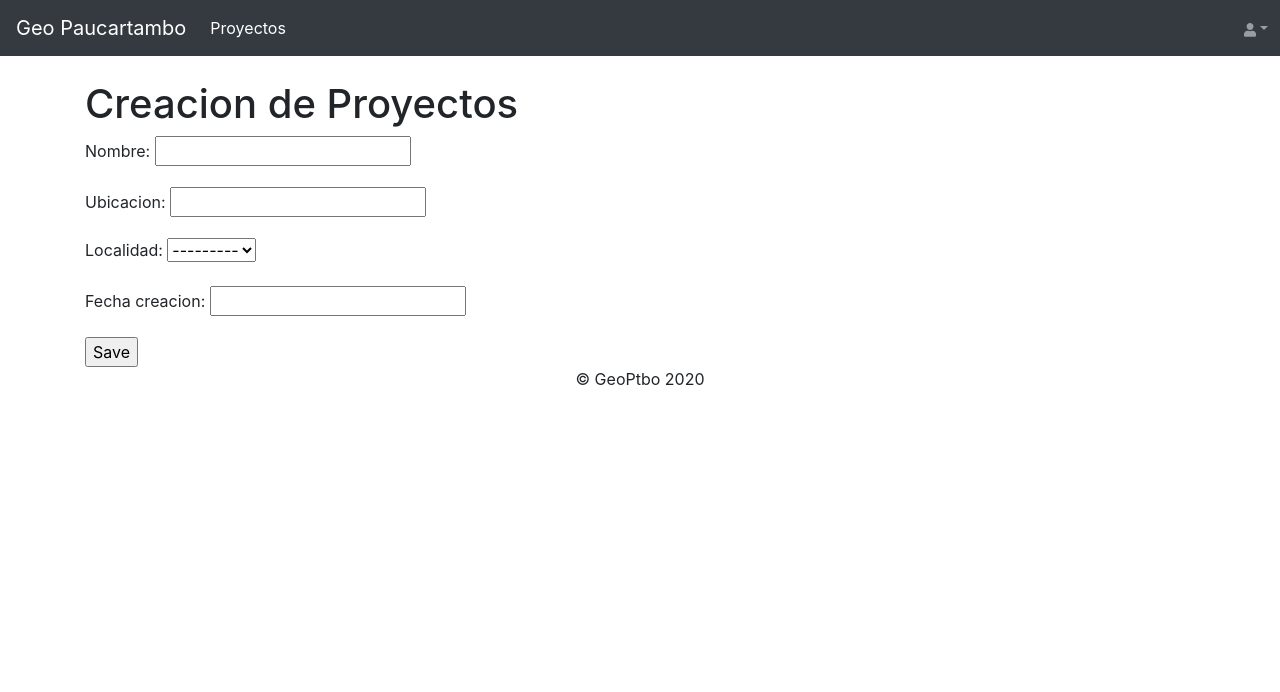
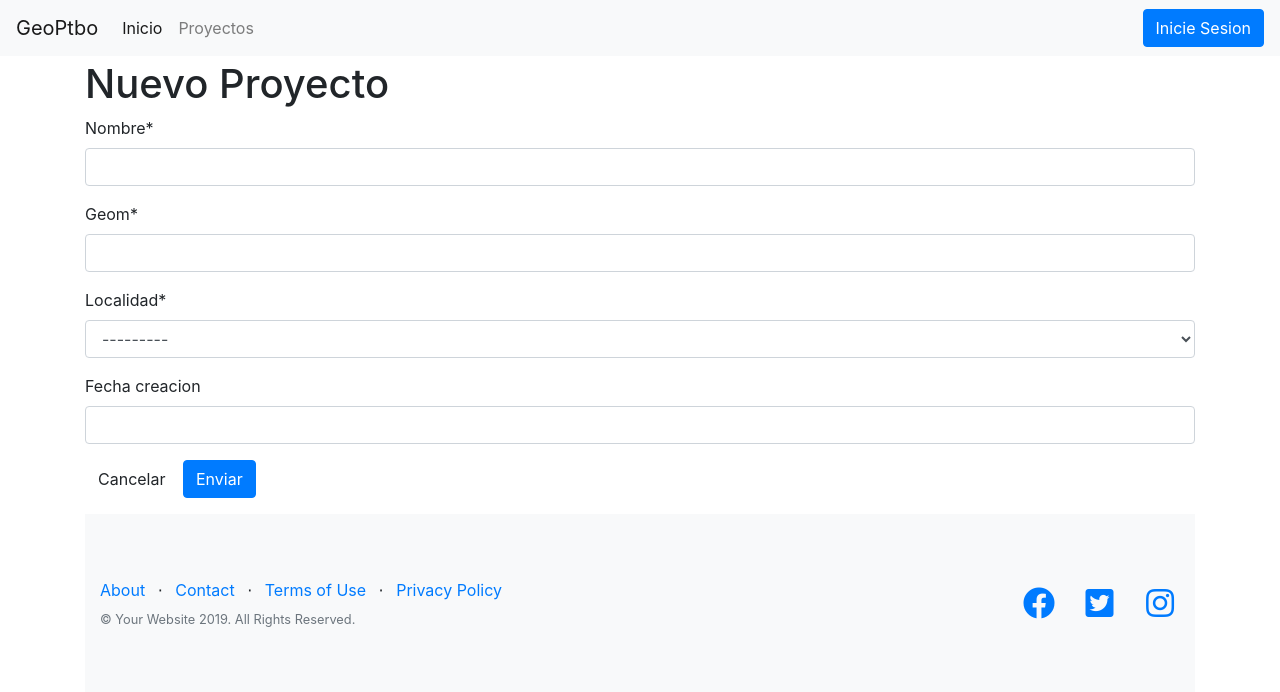
Before and after one commit to YecoG23/geoPortalPtbo, a Django app: page /proyectos/add in a window 1280 px wide. Shown: the top 692 px of the page. Run offline with Django 3.2, Linux system fonts and the light colour scheme; data that the repository does not hold is empty; some libraries are stand-ins or nearby versions.

Commit message:
base html almost ok

```diff
--- a/geoPortalPtbo/urls.py
+++ b/geoPortalPtbo/urls.py
@@ -17,8 +17,15 @@ from django.contrib import admin
 from django.urls import path, include
 from django.views.generic import TemplateView
 
+from djgeojson.views import GeoJSONLayerView
+
+from projectLocation.models import Proyecto
+
 urlpatterns = [
     path('admin/', admin.site.urls),
     path('',TemplateView.as_view(template_name='index.html'), name='home'),
-    path('proyectos/',include('projectLocation.urls'))
+    path('proyectos/',include('projectLocation.urls')),
+
+    ##URL GEOJSON
+    path('data',GeoJSONLayerView.as_view(model=Proyecto), name='data')
 ]
--- a/projectLocation/forms.py
+++ b/projectLocation/forms.py
@@ -1,6 +1,9 @@
 from django.forms import ModelForm
 from django.forms.models import ModelChoiceField, ModelMultipleChoiceField
 from django.contrib.gis import forms
+
+from leaflet.forms.widgets import LeafletWidget
+from leaflet.forms.fields import PointField
 
 from .models import Localidad, Proyecto
 
@@ -12,12 +15,24 @@ class LocalidadForm(ModelForm):
 		model = Localidad
 		exclude = '__all__'
 
+
+LEAFLET_WIDGET_ATTRS = {
+    'map_height': '600px',
+    'default_lat':'-10.774303',
+    'default_lon':'-75.813227',
+    'default_zoom':'10',
+    # 'map_width': '100%',
+    # 'display_raw': 'true',
+    # 'map_srid': 4326,
+}
+
 class ProyectoForm(ModelForm):
+	# geom = PointField()
 
 	class Meta:
 		model = Proyecto
 		exclude = '__all__'
 		widgets = {
-			#'projeto': Select(choices = list(Projeto.objects.filter(profile__user__username=current_user.username).values_list('id','nome')) ) ,
-			'ubicacion': forms.OSMWidget(attrs={'map_width': 800, 'map_height': 500}),
+			# 'geom': forms.OSMWidget(attrs=LEAFLET_WIDGET_ATTRS),
+			'geom':LeafletWidget()
 		}
--- a/projectLocation/models.py
+++ b/projectLocation/models.py
@@ -14,7 +14,7 @@ class Localidad (models.Model):
 
 class Proyecto (gismodels.Model):
 	nombre = models.CharField(max_length=100)
-	ubicacion = gismodels.PointField()
+	geom = gismodels.PointField()
 	localidad = models.ForeignKey(Localidad,on_delete=models.CASCADE)
 	fecha_creacion = models.DateField(blank=True)
 
--- a/projectLocation/urls.py
+++ b/projectLocation/urls.py
@@ -2,7 +2,10 @@ from django.urls import path
 
 from .views import LocalidadCreateView, ProyectoCreateView
 
+
 urlpatterns = [
 	path('localidad/add',LocalidadCreateView.as_view(), name='add_localidad'),
 	path('add',ProyectoCreateView.as_view(), name='add_proyecto'),
+
+
 ]
--- a/templates/base.html
+++ b/templates/base.html
@@ -1,4 +1,6 @@
 {% load static %}
+
+{% load leaflet_tags %}
 
 <!DOCTYPE html>
 <html lang="es">
@@ -15,29 +17,9 @@
   <link rel="shortcut icon" type="image/png" href="{% static 'img/favicon.ico' %}"/>
 
   <style>
-
-
-    .bd-placeholder-img {
-      font-size: 1.125rem;
-      text-anchor: middle;
-      -webkit-user-select: none;
-      -moz-user-select: none;
-      -ms-user-select: none;
-      user-select: none;
-    }
-
-    body {
-      padding-top: 5rem;
-    }
-    .starter-template {
-      padding: 3rem 1.5rem;
-      text-align: center;
-    }
-
-    @media (min-width: 768px) {
-      .bd-placeholder-img-lg {
-        font-size: 3.5rem;
-      }
+    footer.footer {
+      padding-top: 4rem;
+      padding-bottom: 4rem;
     }
   </style>
 
@@ -56,34 +38,56 @@
   integrity="sha512-gZwIG9x3wUXg2hdXF6+rVkLF/0Vi9U8D2Ntg4Ga5I5BZpVkVxlJWbSQtXPSiUTtC0TjtGOmxa1AJPuV0CPthew=="
   crossorigin=""></script>
 
+  <!-- Font Awesome Icons -->
+  <link href="https://cdnjs.cloudflare.com/ajax/libs/font-awesome/5.12.1/css/all.min.css" rel="stylesheet" type="text/css">
+
+  <!-- JQuery -->
+  <script src="https://ajax.googleapis.com/ajax/libs/jquery/3.2.1/jquery.min.js"></script>
+
+  {% leaflet_js plugins="forms" %}
+  {% leaflet_css plugins="forms" %}
+
+  {% block page_css_datepicker %}
+  {% endblock %}
+
   {{ form.media }}
 </head>
 
 <body>
-
-  <nav class="navbar navbar-expand-md navbar-dark bg-dark fixed-top">
-    <a class="navbar-brand" href="{% url 'home' %}">Geo Paucartambo</a>
-    <button class="navbar-toggler" type="button" data-toggle="collapse" data-target="#navbarsExampleDefault" aria-controls="navbarsExampleDefault" aria-expanded="false" aria-label="Toggle navigation">
+  <nav class="mb-1 navbar navbar-expand-lg navbar-light bg-light">
+    <a class="navbar-brand" href="#">GeoPtbo</a>
+    <button class="navbar-toggler" type="button" data-toggle="collapse" data-target="#navbarSupportedContent-333"
+    aria-controls="navbarSupportedContent-333" aria-expanded="false" aria-label="Toggle navigation">
     <span class="navbar-toggler-icon"></span>
   </button>
-
-    <div class="collapse navbar-collapse" id="navbarsExampleDefault">
+  <div class="collapse navbar-collapse" id="navbarSupportedContent-333">
     <ul class="navbar-nav mr-auto">
       <li class="nav-item active">
-          <a class="nav-link" href="{% url 'add_proyecto' %}">Proyectos <span class="sr-only">(current)</span></a>
+        <a class="nav-link" href="#">Inicio
+          <span class="sr-only">(current)</span>
+        </a>
+      </li>
+      <li class="nav-item">
+        <a class="nav-link" href="#">Proyectos</a>
       </li>
     </ul>
-      <ul class="navbar-nav ml-auto">
+    <ul class="navbar-nav ml-auto nav-flex-icons">
+      {% if request.user.is_authenticated %}
       <li class="nav-item dropdown">
-          <a class="nav-link dropdown-toggle" id="userDropdown" href="#" role="button" data-toggle="dropdown" aria-haspopup="true" aria-expanded="false"><svg class="svg-inline--fa fa-user fa-w-14 fa-fw" aria-hidden="true" focusable="false" data-prefix="fas" data-icon="user" role="img" xmlns="http://www.w3.org/2000/svg" viewBox="0 0 448 512" data-fa-i2svg=""><path fill="currentColor" d="M224 256c70.7 0 128-57.3 128-128S294.7 0 224 0 96 57.3 96 128s57.3 128 128 128zm89.6 32h-16.7c-22.2 10.2-46.9 16-72.9 16s-50.6-5.8-72.9-16h-16.7C60.2 288 0 348.2 0 422.4V464c0 26.5 21.5 48 48 48h352c26.5 0 48-21.5 48-48v-41.6c0-74.2-60.2-134.4-134.4-134.4z"></path></svg><!-- <i class="fas fa-user fa-fw"></i> --></a>
-          <div class="dropdown-menu dropdown-menu-right" aria-labelledby="userDropdown">
-            <a class="dropdown-item" href="#">Configuracion</a>
-            <div class="dropdown-divider"></div>
-            <a class="dropdown-item" href="login.html">Salir</a>
+        <a class="nav-link dropdown-toggle" id="navbarDropdownMenuLink-333" data-toggle="dropdown"
+        aria-haspopup="true" aria-expanded="false">
+        <i class="fas fa-user"></i>
+      </a>
+      <div class="dropdown-menu dropdown-menu-right dropdown-default"
+      aria-labelledby="navbarDropdownMenuLink-333">
+      <a class="dropdown-item" href="#">Cambiar contraseña</a>
+      <a class="dropdown-item" href="#">Salir</a>
     </div>
   </li>
+  {% else %}
+  <a class="btn btn-primary" href="#">Inicie Sesion</a>
+  {% endif %}
 </ul>
-
 </div>
 </nav>
 
@@ -92,15 +96,66 @@
   {% block content %}
   {% endblock content %}
 
-    <footer align="center">
-      <p>&copy; GeoPtbo 2020</p>
+
+
+  {% block page_js_datepicker %}
+  {% endblock %}
+
+  <footer class="footer bg-light">
+    <div class="container">
+      <div class="row">
+        <div class="col-lg-6 h-100 text-center text-lg-left my-auto">
+          <ul class="list-inline mb-2">
+            <li class="list-inline-item">
+              <a href="#">About</a>
+            </li>
+            <li class="list-inline-item">⋅</li>
+            <li class="list-inline-item">
+              <a href="#">Contact</a>
+            </li>
+            <li class="list-inline-item">⋅</li>
+            <li class="list-inline-item">
+              <a href="#">Terms of Use</a>
+            </li>
+            <li class="list-inline-item">⋅</li>
+            <li class="list-inline-item">
+              <a href="#">Privacy Policy</a>
+            </li>
+          </ul>
+          <p class="text-muted small mb-4 mb-lg-0">© Your Website 2019. All Rights Reserved.</p>
+        </div>
+        <div class="col-lg-6 h-100 text-center text-lg-right my-auto">
+          <ul class="list-inline mb-0">
+            <li class="list-inline-item mr-3">
+              <a href="#">
+                <i class="fab fa-facebook fa-2x fa-fw"></i>
+              </a>
+            </li>
+            <li class="list-inline-item mr-3">
+              <a href="#">
+                <i class="fab fa-twitter-square fa-2x fa-fw"></i>
+              </a>
+            </li>
+            <li class="list-inline-item">
+              <a href="#">
+                <i class="fab fa-instagram fa-2x fa-fw"></i>
+              </a>
+            </li>
+          </ul>
+        </div>
+      </div>
+    </div>
   </footer>
+
 </main><!-- /.container -->
 <!-- Bootstrap core JS -->
 <script src="https://code.jquery.com/jquery-3.4.1.slim.min.js" integrity="sha384-J6qa4849blE2+poT4WnyKhv5vZF5SrPo0iEjwBvKU7imGFAV0wwj1yYfoRSJoZ+n" crossorigin="anonymous"></script>
 <script src="https://cdn.jsdelivr.net/npm/popper.js@1.16.0/dist/umd/popper.min.js" integrity="sha384-Q6E9RHvbIyZFJoft+2mJbHaEWldlvI9IOYy5n3zV9zzTtmI3UksdQRVvoxMfooAo" crossorigin="anonymous"></script>
 <script src="https://stackpath.bootstrapcdn.com/bootstrap/4.4.1/js/bootstrap.min.js" integrity="sha384-wfSDF2E50Y2D1uUdj0O3uMBJnjuUD4Ih7YwaYd1iqfktj0Uod8GCExl3Og8ifwB6" crossorigin="anonymous"></script>
 
+<script src="//cdnjs.cloudflare.com/ajax/libs/moment.js/2.10.3/moment.min.js"></script>
+<script src="//cdnjs.cloudflare.com/ajax/libs/bootstrap-datetimepicker/4.7.14/js/bootstrap-datetimepicker.min.js"></script>
+
 </body>
 
 </html>
--- a/templates/projectLocation/proyecto_form.html
+++ b/templates/projectLocation/proyecto_form.html
@@ -1,17 +1,44 @@
 {% extends "base.html" %}
 {% load static %}
+
+{% load crispy_forms_tags %}
 
 {% block title %}Crear Proyectos{% endblock title %}
 
 {% block content %}
 
-<div>
-	<h1>Creacion de Proyectos</h1>
+<div class="row">
+	<div class="col-sm-12">
+		<div class="page-header">
+			<h1>Nuevo Proyecto</h1>
+		</div>
 
-	<form method="post">{% csrf_token %}
-		{{ form.as_p }}
-		<input type="submit" value="Save">
-	</form>
-
+		<form class="form-horizontal" method="post">{% csrf_token %}
+			{{ form | crispy }}
+			<div class="form-group">
+				<a href="javascript:history.back()" class="btn btn-default">Cancelar</a>
+				<button type="submit" class="btn btn-primary">Enviar</button>
+			</div>
+		</form>
+	</div>
 </div>
 {% endblock %}
+
+{% block page_css_datepicker %}
+  <link rel="stylesheet" href="//cdnjs.cloudflare.com/ajax/libs/bootstrap-datetimepicker/4.7.14/css/bootstrap-datetimepicker.min.css" />
+{% endblock %}
+
+{% block page_js_datepicker %}
+  <script type="text/javascript">
+      $(function() {
+          $('#id_fecha_creacion').datetimepicker({
+            format: 'DD/MM/YYYY',
+            widgetPositioning:{
+                                horizontal: 'auto',
+                                vertical: 'bottom'
+                            },
+            sideBySide: true,
+          });
+      });
+  </script>
+{% endblock %}
```
Also changed, not shown: geoPortalPtbo/settings.py (+75 -54 lines), templates/index.html (+19 -15 lines), projectLocation/migrations/0002_auto_20200221_1456.py (added). Lines whose indentation alone changed are shown as unchanged.
